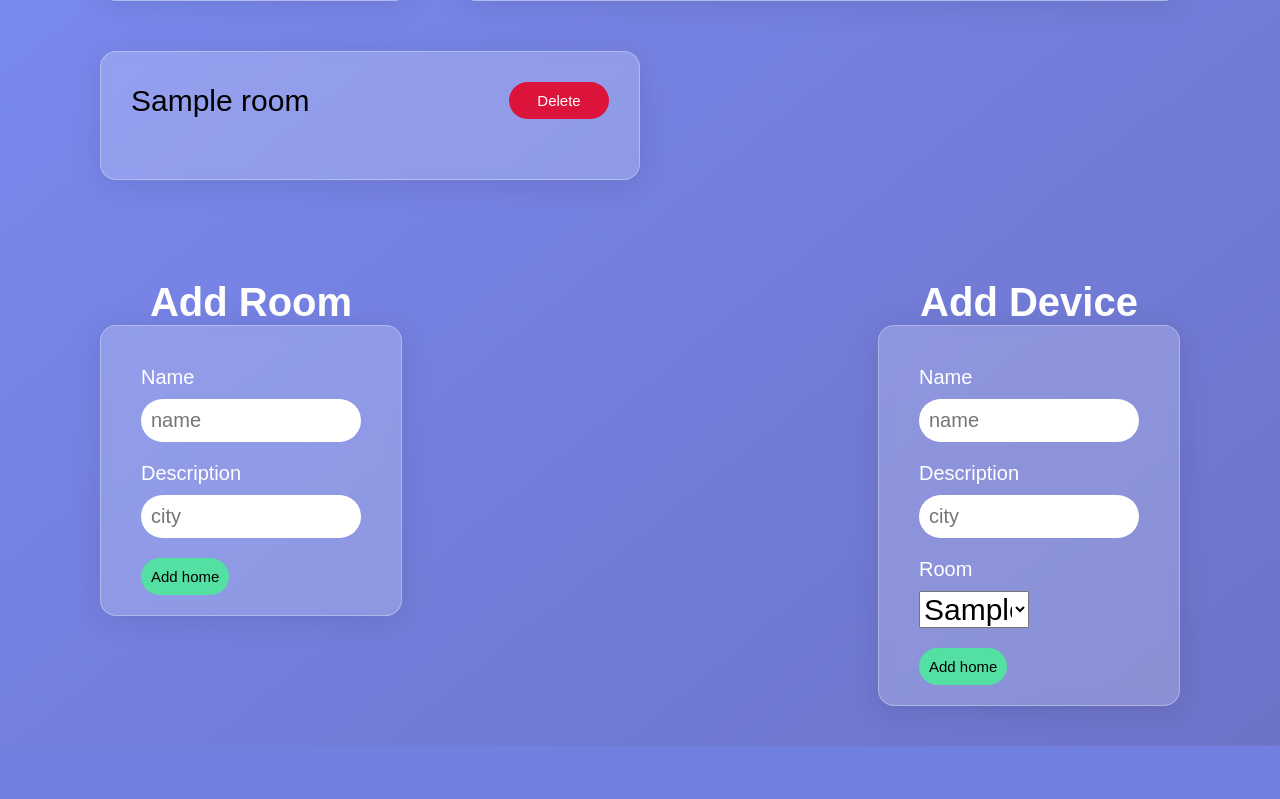
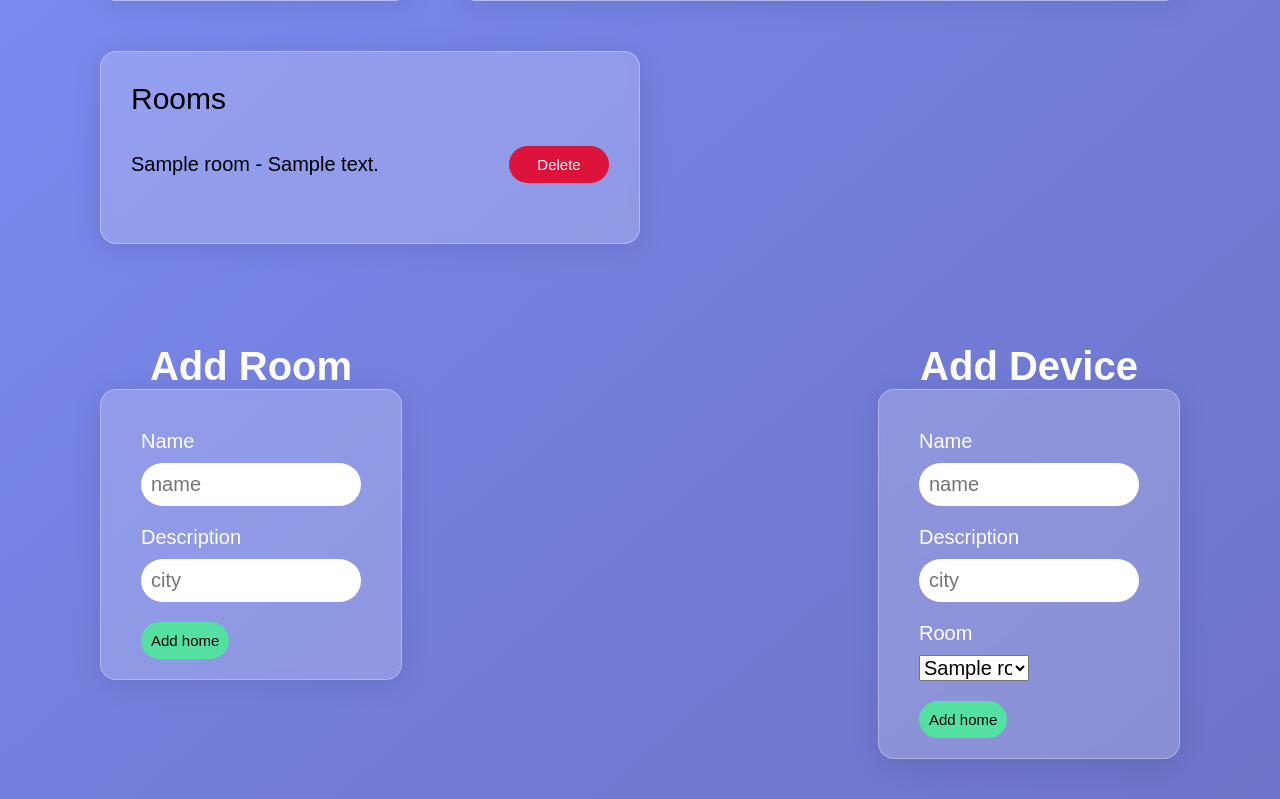
Before and after one commit to Besp1N/Symfony-Smart-Home, a Symfony app: template templates/home_config/config.html.twig in a window 1280 px wide. Shown: the part 401-1200 px from the top of the page. Before the commit the page ends 1147 px from the top, so only its background shows below. Run offline with Twig, Linux system fonts and the light colour scheme; the template is opened without the code that fills it: most values are stand-ins (such as "Sample title", 1, 10 or a date in 2020); style sheets or scripts are compiled from the project's sources; some libraries are stand-ins or nearby versions.

Commit message:
minor changes in dashboard

```diff
--- a/assets/styles/app.css
+++ b/assets/styles/app.css
@@ -616,7 +616,7 @@ h1 {
 
 .device-room-option {
     width: 50%;
-    font-size: 3rem;
+    font-size: 2rem;
 }
 
 .config-show-rooms {
@@ -640,7 +640,7 @@ h1 {
 }
 
 .room-desc p {
-    font-size: 3rem;
+    font-size: 2rem;
 }
 
 .room-desc a {
@@ -655,6 +655,10 @@ h1 {
     border-radius: 10rem;
 }
 
+.config-show-rooms > p {
+    font-size: 3rem;
+    margin-bottom: 3rem;
+}
 
 
 
--- a/src/Controller/HomeConfigController.php
+++ b/src/Controller/HomeConfigController.php
@@ -10,6 +10,7 @@ use Symfony\Bundle\FrameworkBundle\Controller\AbstractController;
 use Symfony\Component\HttpFoundation\Request;
 use Symfony\Component\HttpFoundation\Response;
 use Symfony\Component\Routing\Attribute\Route;
+use function PHPUnit\Framework\isEmpty;
 
 class HomeConfigController extends AbstractController
 {
@@ -65,6 +66,9 @@ class HomeConfigController extends AbstractController
             $devices = array_merge($devices, $room->getDevice()->toArray());
         }
 
+        $devices = empty($devices) ? null : $devices;
+        $rooms = empty($rooms) ? null : $rooms;
+
         return $this->render('home_config/config.html.twig', [
             'house' => $house,
             'rooms' => $rooms,
--- a/templates/home_config/config.html.twig
+++ b/templates/home_config/config.html.twig
@@ -18,6 +18,9 @@
             <div class="config-config2">
 
                 <div class="config-config2-1">
+                    {% if devices is null %}
+                    <p>No devices</p>
+                    {% else %}
                     <p>Devices</p>
                     <div class="config-config2-1-1">
 
@@ -31,25 +34,26 @@
                             </div>
                         </div>
                         {% endfor %}
-
-
-                        <!-- Dodaj kolejne urządzenia w ten sam sposób -->
                     </div>
+                    {% endif %}
                 </div>
             </div>
         </div>
 
         <div class="config-show-rooms">
+            {% if rooms is null %}
+            <p>No rooms</p>
+            {% else %}
+            <p>Rooms</p>
             {% for room in rooms %}
             <div class="room-desc">
-                <p>{{ room.name }}</p>
+                <p>{{ room.name }} - {{ room.description }}</p>
                 <a href="{{ path('app_room_delete', {'roomId': room.id}) }}">Delete</a>
             </div>
             {% endfor %}
+            {% endif %}
+        </div>
 
-
-
-        </div>
 
         <div class="config-forms">
             <section>
```
Also changed, not shown: src/Controller/DeviceController.php (+9 -1 lines).
